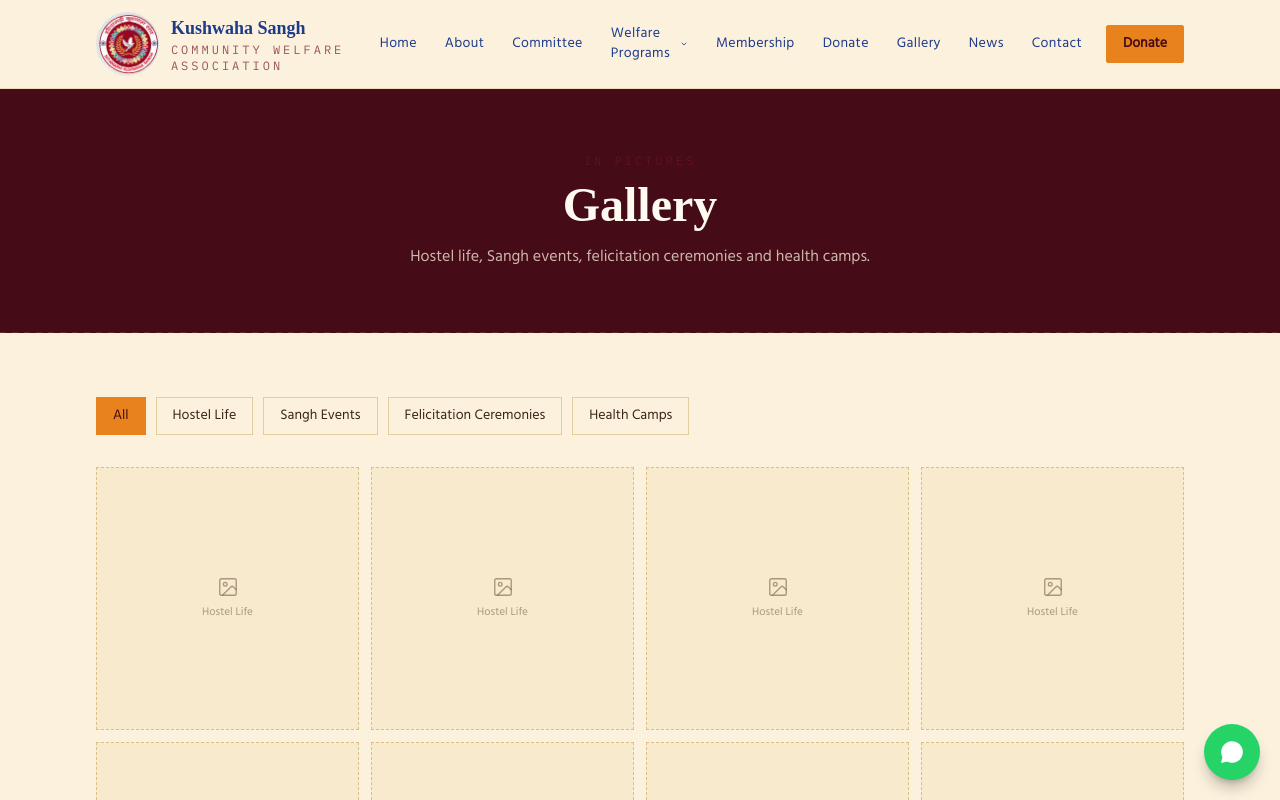
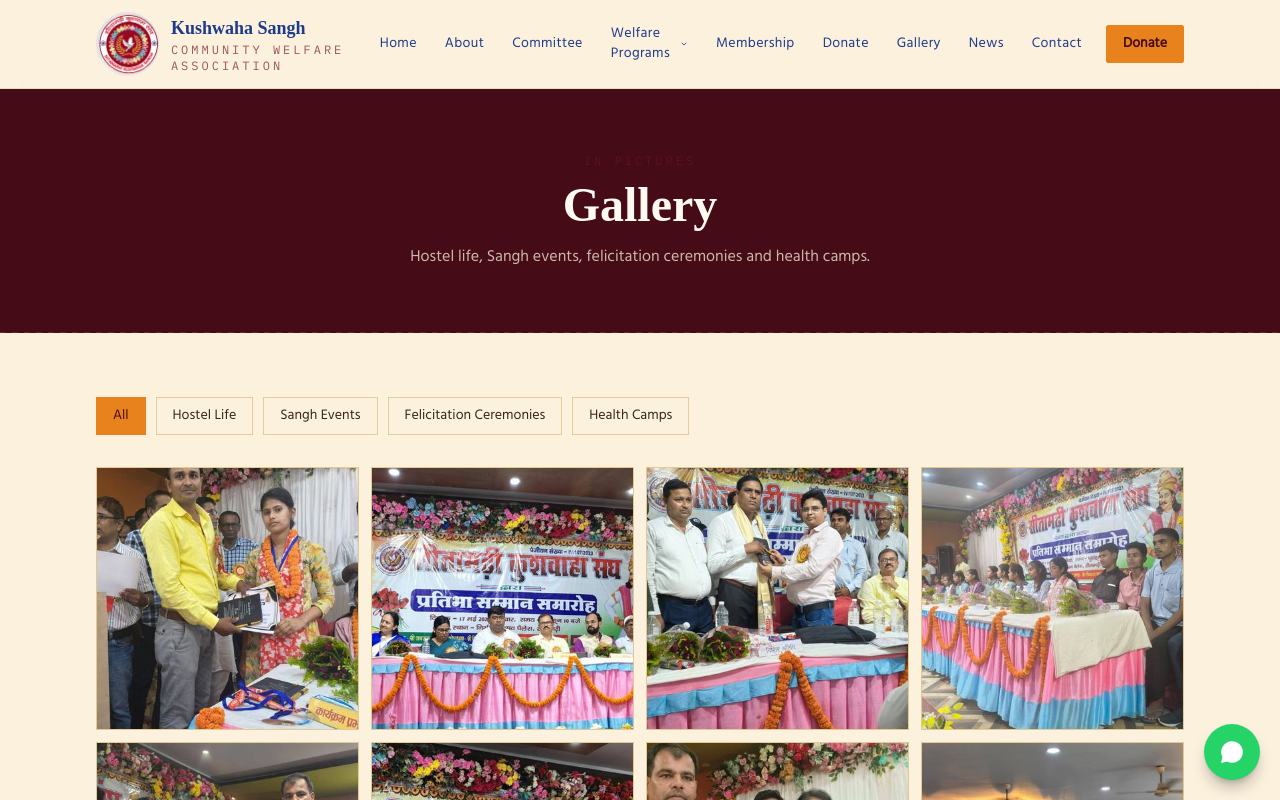
Before and after one commit to Ajitsingh4362/Kushwaha-sangh, a React (Vite) app: page /gallery in a window 1280 px wide. Shown: the top 800 px of the page. Built offline with nearby package versions, Linux system fonts and the light colour scheme; a web font is replaced by a local one.

Commit message:
Add real event photos to Gallery page (ceremonies/events categories)

```diff
--- a/src/pages/Gallery.jsx
+++ b/src/pages/Gallery.jsx
@@ -2,12 +2,36 @@ import { useState } from 'react'
 import { ImageIcon } from 'lucide-react'
 import PageHero from '../components/PageHero'
 import { galleryCategories } from '../data/content'
+import a1 from '../assets/activities/activity-1.jpg'
+import a2 from '../assets/activities/activity-2.jpg'
+import a3 from '../assets/activities/activity-3.jpg'
+import a4 from '../assets/activities/activity-4.jpg'
+import a5 from '../assets/activities/activity-5.jpg'
+import a6 from '../assets/activities/activity-6.jpg'
+import a7 from '../assets/activities/activity-7.jpg'
+import a8 from '../assets/activities/activity-8.jpg'
+
+const realPhotos = [
+  { src: a1, category: 'ceremonies', label: 'Felicitation Ceremonies' },
+  { src: a2, category: 'events', label: 'Sangh Events' },
+  { src: a3, category: 'ceremonies', label: 'Felicitation Ceremonies' },
+  { src: a4, category: 'events', label: 'Sangh Events' },
+  { src: a5, category: 'ceremonies', label: 'Felicitation Ceremonies' },
+  { src: a6, category: 'ceremonies', label: 'Felicitation Ceremonies' },
+  { src: a7, category: 'ceremonies', label: 'Felicitation Ceremonies' },
+  { src: a8, category: 'events', label: 'Sangh Events' },
+]
 
 export default function Gallery() {
   const [active, setActive] = useState('all')
 
-  const tiles = galleryCategories
+  const realTiles = realPhotos
+    .filter((p) => active === 'all' || p.category === active)
+    .map((p, i) => ({ key: `real-${i}`, ...p }))
+
+  const placeholderTiles = galleryCategories
     .filter((c) => active === 'all' || c.id === active)
+    .filter((c) => c.id !== 'ceremonies' && c.id !== 'events')
     .flatMap((c) => Array.from({ length: c.count }).map((_, i) => ({ category: c.label, key: `${c.id}-${i}` })))
 
   return (
@@ -46,7 +70,12 @@ export default function Gallery() {
         </div>
 
         <div className="mt-8 grid grid-cols-2 gap-3 sm:grid-cols-3 lg:grid-cols-4">
-          {tiles.map((t) => (
+          {realTiles.map((t) => (
+            <div key={t.key} className="aspect-square overflow-hidden border border-gold/40 bg-cream-deep/50">
+              <img src={t.src} alt={t.label} className="h-full w-full object-cover" loading="lazy" />
+            </div>
+          ))}
+          {placeholderTiles.map((t) => (
             <div
               key={t.key}
               className="flex aspect-square flex-col items-center justify-center gap-1.5 border border-dashed border-gold/50 bg-cream-deep/50 text-center text-stone/70"
@@ -57,7 +86,7 @@ export default function Gallery() {
           ))}
         </div>
         <p className="mt-6 text-center text-sm text-stone">
-          Placeholder tiles — replace with real photos once the Sangh shares them.
+          Hostel and health-camp tiles are still placeholders — replace once the Sangh shares those photos.
         </p>
       </section>
     </>
```
